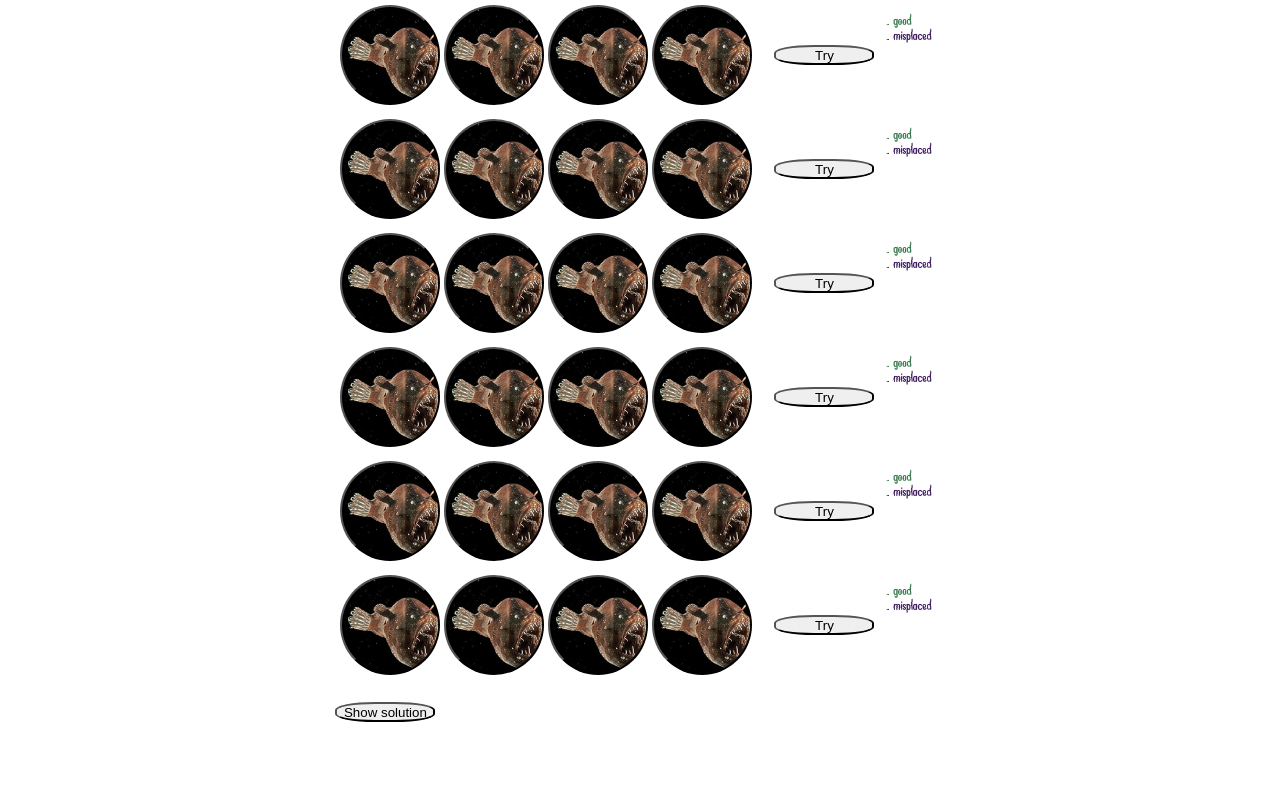
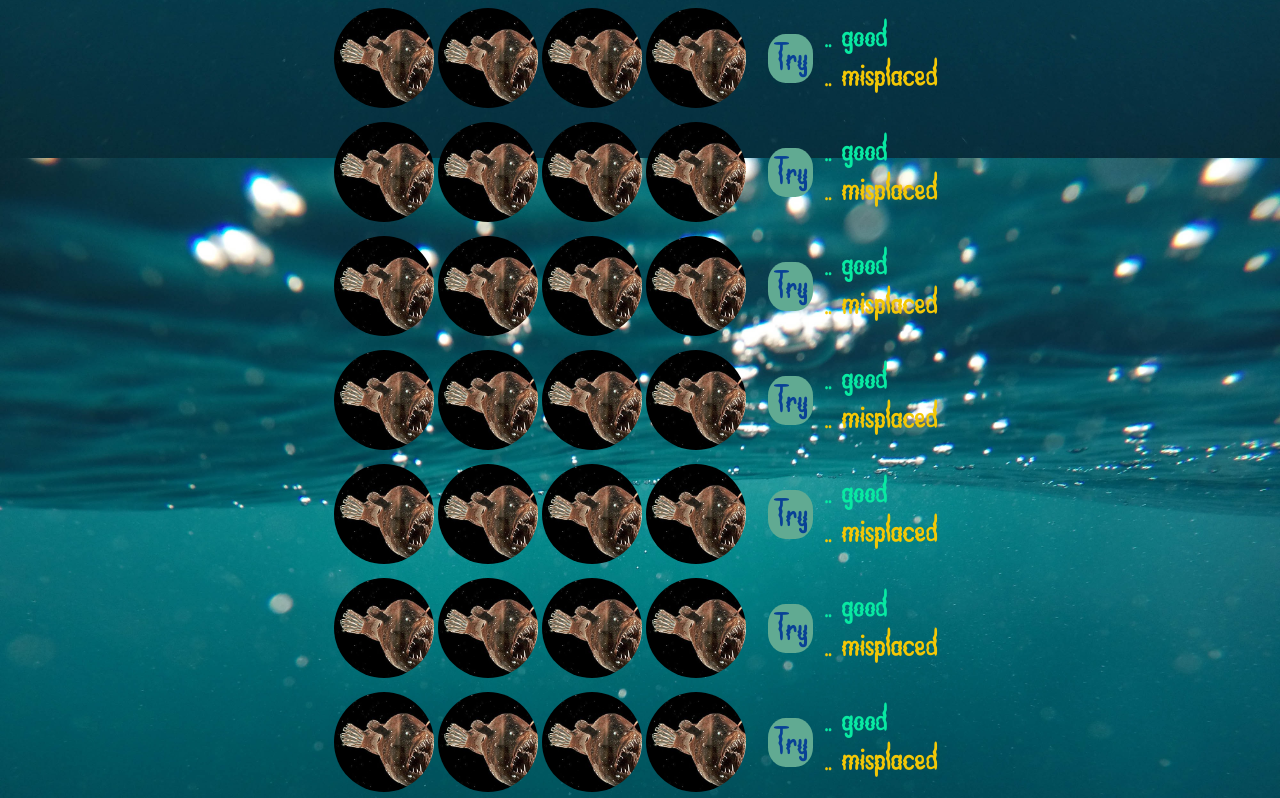
Before and after one commit to Vico4/Seastermind, a React (Create React App) app: page / in a window 1280 px wide. Shown: the part 802-1600 px from the top of the page. Before the commit the page ends 1526 px from the top, so only its background shows below. Built offline with nearby package versions, Linux system fonts and the light colour scheme.

Commit message:
image de fond et couleurs de police

```diff
--- a/src/App.css
+++ b/src/App.css
@@ -7,6 +7,8 @@ body {
   display: flex;
   justify-content: center;
   font-family: "Ocean";
+  background-image: url('./assets/jeremy-bishop-1braZySlEKA-unsplash.jpg');
+  background-size: contain;
 }
 
 .App {
@@ -16,8 +18,8 @@ body {
 
 h1 {
   text-align: center;
-  font-size: 100px;
-  color: rgba(7, 64, 150, 0.988);
+  font-size: 200px;
+  color: rgba(3, 38, 90, 0.988);
 }
 
 button {
@@ -25,10 +27,17 @@ button {
   height: 100px;
   border-radius: 100%;
   margin: 2px;
+  font-family: "Ocean";
+  font-size: 2.5em;
+  color: rgba(7, 64, 150, 0.988);
+  border-style: none;
+  background-color:rgb(97, 170, 146);;
 }
 
 .try {
-  height: 20px;
+  height: auto;
+  width: auto;
+  padding: 5px;
   border-radius: 40%;
   align-self: center;
   margin-left: 20px;
@@ -47,15 +56,6 @@ button {
   margin: 5px;
 }
 
-.select-container {
-  width: 120px;
-  border: solid black 2px;
-  margin: 40px;
-  display: flex;
-  flex-wrap: wrap;
-  justify-content: space-evenly;
-}
-
 .solution {
   margin-top: 20px;
 }
@@ -65,11 +65,13 @@ button {
 }
 
 .good {
-  color:rgb(52, 120, 74)
+  color:rgb(8, 233, 162);
+  font-size: 40px
 }
 
 .misp{
-  color: rgb(63, 28, 96);
+  color: rgb(243, 199, 6);
+  font-size: 40px
 }
 
 .baudroieBall {
@@ -97,8 +99,10 @@ button {
 }
 
 .showSol {
-  height: 20px;
-  border-radius: 40%;
+  height: auto;
+  width: auto;
+  padding: 6px;
+  border-radius: 30%;
   align-self: center;
   margin-top: 20px;
 }
--- /dev/null
+++ b/src/Componants/credits.js
@@ -0,0 +1,2 @@
+/* Photo by <a href="https://unsplash.com/@jeremybishop?utm_source=unsplash&utm_medium=referral&utm_content=creditCopyText">Jeremy Bishop</a> on <a href="https://unsplash.com/s/photos/bubble?utm_source=unsplash&utm_medium=referral&utm_content=creditCopyText">Unsplash</a>
+ */
```
Also changed, not shown: src/assets/jeremy-bishop-1braZySlEKA-unsplash.jpg (added), src/assets/sea.jpg (added).
